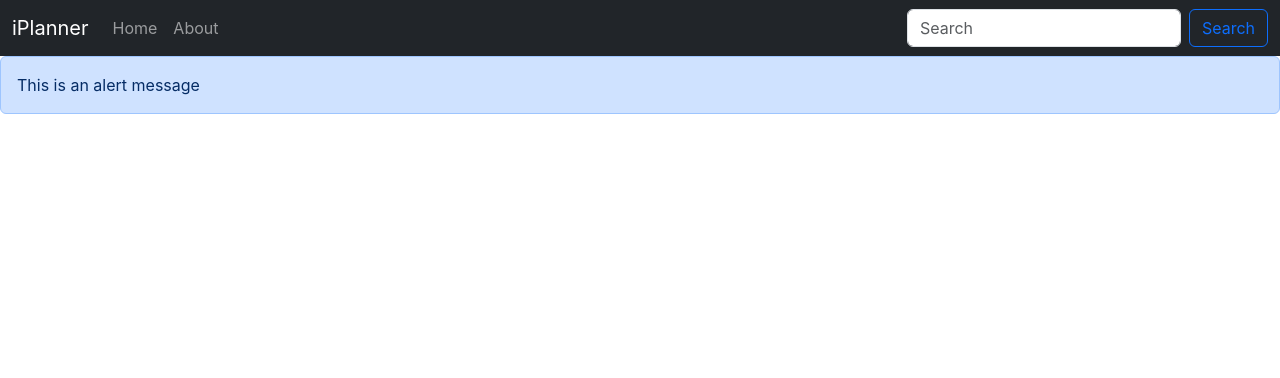
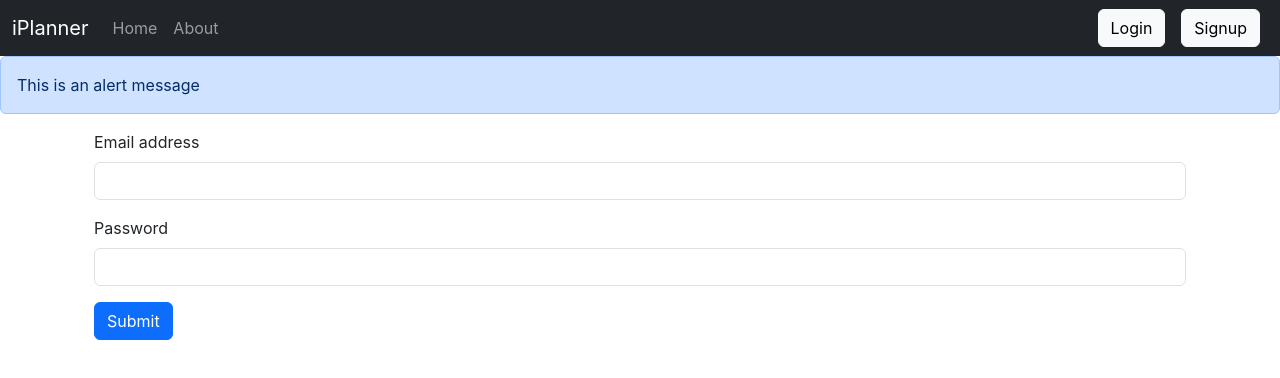
Before and after one commit to AmmaraKhan19/iplanner, a React (Create React App) app in the folder client/: page /login in a window 1280 px wide. Shown: the top 378 px of the page. Built offline with nearby package versions, Linux system fonts and the light colour scheme; the HTML template or start-up script is replaced by a standard one.

Commit message:
Add login component ti iplanner

```diff
--- a/client/src/App.js
+++ b/client/src/App.js
@@ -6,6 +6,8 @@ import { Home } from "./components/Home"; // to use home component
 import { About } from "./components/About"; // to use about component
 import NoteState from "./context/notes/NoteState"; // to enable notestate context for all routes
 import Alert from "./components/Alert"; // use alert component to display alert messages
+import Login from "./components/Login";
+import Signup from "./components/Signup";
 
 function App() {
   return (
@@ -25,6 +27,10 @@ function App() {
               <Route element={<Home />} exact path="/" />
               {/* Route for about page */}
               <Route element={<About />} exact path="/about" />
+              {/* Route for login page */}
+              <Route element={<Login />} exact path="/login" />
+              {/* Route for signup page */}
+              <Route element={<Signup />} exact path="/signup" />
             </Routes>
         </div>
       </Router>
--- a/client/src/components/About.js
+++ b/client/src/components/About.js
@@ -1,11 +1,51 @@
 import React from 'react'
 
-export const About = () => {
+export const About = (props) => {
 
   return (
-     <div>
-          This is About
-     </div>
+    <>
+      <div className="container" >
+        <h1 className="my-3">About Us</h1>
+        {/* <div className="accordion" id="accordionExample" >
+          <div className="accordion-item">
+            <h2 className="accordion-header" id="headingOne">
+              <button className="accordion-button" type="button" data-bs-toggle="collapse" data-bs-target="#collapseOne" aria-expanded="true" aria-controls="collapseOne">
+                <strong>Analyze Your Text</strong>
+              </button>
+            </h2>
+            <div id="collapseOne" className="accordion-collapse collapse show" aria-labelledby="headingOne" data-bs-parent="#accordionExample">
+              <div className="accordion-body">
+                TextUtils provides you a way to analyze your text quickly and effiently. Be it word count or anything else.
+              </div>
+            </div>
+          </div>
+          <div className="accordion-item">
+            <h2 className="accordion-header" id="headingTwo">
+              <button className="accordion-button collapsed" type="button" data-bs-toggle="collapse" data-bs-target="#collapseTwo" aria-expanded="false" aria-controls="collapseTwo">
+                <strong>Free to use</strong>
+              </button>
+            </h2>
+            <div id="collapseTwo" className="accordion-collapse collapse" aria-labelledby="headingTwo" data-bs-parent="#accordionExample">
+              <div className="accordion-body">
+                TextUtils is a free application. It does not charge anything to use any and all functions that it provides.
+              </div>
+            </div>
+          </div>
+          <div className="accordion-item">
+            <h2 className="accordion-header" id="headingThree">
+              <button className="accordion-button collapsed" type="button" data-bs-toggle="collapse" data-bs-target="#collapseThree" aria-expanded="false" aria-controls="collapseThree">
+                <strong>Browser Compatible</strong>
+              </button>
+            </h2>
+            <div id="collapseThree" className="accordion-collapse collapse" aria-labelledby="headingThree" data-bs-parent="#accordionExample">
+              <div className="accordion-body">
+                TextUtils is a web based application that works on all the browsers like Chrome, Firefox, Edge etc.TextUtils also works on Smart Phone browsers.
+              </div>
+            </div>
+          </div>
+        </div> */}
+      </div>
+    </>
   )
 }
 
--- /dev/null
+++ b/client/src/components/Login.js
@@ -0,0 +1,52 @@
+import React, {useState} from 'react'
+import { useNavigate } from 'react-router-dom';
+
+
+const Login = () => {
+     const host = "http://localhost:5000"
+     let navigate = useNavigate();
+
+     const [credentials, setcredentials] = useState({email: "", password: ""});
+     const handleSubmit = async (e) => {
+          e.preventDefault();
+          // Fetch API
+          const response = await fetch(`${host}/api/auth/login`, {
+               method: "POST",
+               headers: {
+                    "Content-Type": "application/json"
+               },
+               body: JSON.stringify({email: credentials.email, password: credentials.password}),
+          });
+          const user = await response.json();
+          if (user.success){
+               // save the auth-token and redirect
+               localStorage.setItem('token', user.authtoken);
+               navigate("/");
+          }
+          else{
+               alert("Wrong credentials")
+          }
+     }
+
+     const onchange = (e) => {
+          setcredentials({ ...credentials, [e.target.name]: e.target.value });
+     }
+     return (
+          // user login form
+          <div className="container">
+               <form onSubmit={handleSubmit}>
+                    <div className="mb-3">
+                         <label htmlFor="email" className="form-label">Email address</label>
+                         <input type="email" className="form-control" value={credentials.email} id="email" name="email" aria-describedby="emailHelp" onChange={onchange} required />
+                    </div>
+                    <div className="mb-3">
+                         <label htmlFor="password" className="form-label">Password</label>
+                         <input type="password" className="form-control" value={credentials.password} id="password" name="password" onChange={onchange} minLength={8} required />
+                    </div>
+                    <button type="submit" className="btn btn-primary">Submit</button>
+               </form>
+          </div>
+     )
+}
+
+export default Login
--- a/client/src/components/Navbar.js
+++ b/client/src/components/Navbar.js
@@ -20,8 +20,8 @@ const Navbar = () => {
                          </li>
                     </ul>
                     <form className="d-flex" role="search">
-                         <input className="form-control me-2" type="search" placeholder="Search" aria-label="Search" />
-                         <button className="btn btn-outline-primary" type="submit">Search</button>
+                    <Link className="btn btn-light mx-2" to="/login" role="button">Login</Link>
+                    <Link className="btn btn-light mx-2" to="/signup" role="button">Signup</Link>
                     </form>
                </div>
           </div>
--- /dev/null
+++ b/client/src/components/Signup.js
@@ -0,0 +1,9 @@
+import React from 'react'
+
+const Signup = () => {
+  return (
+    <div>Signup</div>
+  )
+}
+
+export default Signup
--- a/client/src/context/notes/NoteState.js
+++ b/client/src/context/notes/NoteState.js
@@ -16,7 +16,7 @@ const NoteState = (props) => {
       method: "GET",
       headers: {
         "Content-Type": "application/json",
-        "auth-token": "eyJhbGciOiJIUzI1NiIsInR5cCI6IkpXVCJ9.eyJ1c2VyIjp7ImlkIjoiNjQxMTc3MDY2MjIzYjQwZmJmNGIxM2E1In0sImlhdCI6MTY3OTIzOTM1N30.a6kIBr1gXckYDNnDuPbb3O7rvPLu_4ZOkwPWcs0pY2E"
+        "auth-token": "eyJhbGciOiJIUzI1NiIsInR5cCI6IkpXVCJ9.eyJ1c2VyIjp7ImlkIjoiNjQxMTc3MDY2MjIzYjQwZmJmNGIxM2E1In0sImlhdCI6MTY4MTIxMzk1N30.bTdOtBR12ykj2avsCF8y6K6B7vhxKXseiiW2SJv9yb0"
       },
     });
     //  recieveall notes of user from db
@@ -32,7 +32,7 @@ const NoteState = (props) => {
       method: 'POST',
       headers: {
         "Content-Type": "application/json",
-        "auth-token": "eyJhbGciOiJIUzI1NiIsInR5cCI6IkpXVCJ9.eyJ1c2VyIjp7ImlkIjoiNjQxMTc3MDY2MjIzYjQwZmJmNGIxM2E1In0sImlhdCI6MTY3OTIzOTM1N30.a6kIBr1gXckYDNnDuPbb3O7rvPLu_4ZOkwPWcs0pY2E"
+        "auth-token": "eyJhbGciOiJIUzI1NiIsInR5cCI6IkpXVCJ9.eyJ1c2VyIjp7ImlkIjoiNjQxMTc3MDY2MjIzYjQwZmJmNGIxM2E1In0sImlhdCI6MTY4MTIxMzk1N30.bTdOtBR12ykj2avsCF8y6K6B7vhxKXseiiW2SJv9yb0"
       },
       body: JSON.stringify({title, description, tag}),
     });
@@ -48,7 +48,7 @@ const NoteState = (props) => {
       method: 'DELETE',
       headers: {
         "Content-Type": "application/json",
-        "auth-token": "eyJhbGciOiJIUzI1NiIsInR5cCI6IkpXVCJ9.eyJ1c2VyIjp7ImlkIjoiNjQxMTc3MDY2MjIzYjQwZmJmNGIxM2E1In0sImlhdCI6MTY3OTIzOTM1N30.a6kIBr1gXckYDNnDuPbb3O7rvPLu_4ZOkwPWcs0pY2E"
+        "auth-token": "eyJhbGciOiJIUzI1NiIsInR5cCI6IkpXVCJ9.eyJ1c2VyIjp7ImlkIjoiNjQxMTc3MDY2MjIzYjQwZmJmNGIxM2E1In0sImlhdCI6MTY4MTIxMzk1N30.bTdOtBR12ykj2avsCF8y6K6B7vhxKXseiiW2SJv9yb0"
       },
     });
     const json = await response.json();
@@ -64,7 +64,7 @@ const NoteState = (props) => {
       method: 'PUT',
       headers: {
         "Content-Type": "application/json",
-        "auth-token": "eyJhbGciOiJIUzI1NiIsInR5cCI6IkpXVCJ9.eyJ1c2VyIjp7ImlkIjoiNjQxMTc3MDY2MjIzYjQwZmJmNGIxM2E1In0sImlhdCI6MTY3OTIzOTM1N30.a6kIBr1gXckYDNnDuPbb3O7rvPLu_4ZOkwPWcs0pY2E"
+        "auth-token": "eyJhbGciOiJIUzI1NiIsInR5cCI6IkpXVCJ9.eyJ1c2VyIjp7ImlkIjoiNjQxMTc3MDY2MjIzYjQwZmJmNGIxM2E1In0sImlhdCI6MTY4MTIxMzk1N30.bTdOtBR12ykj2avsCF8y6K6B7vhxKXseiiW2SJv9yb0"
       },
       body: JSON.stringify({title, description, tag}),
     });
```
Also changed, not shown: 2 other files (tests, documents, lock files or other folders).
